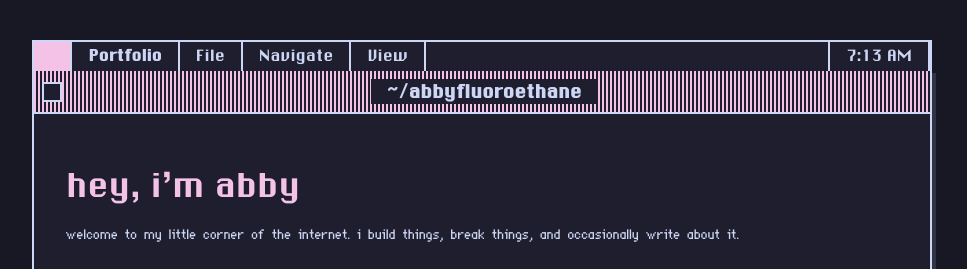
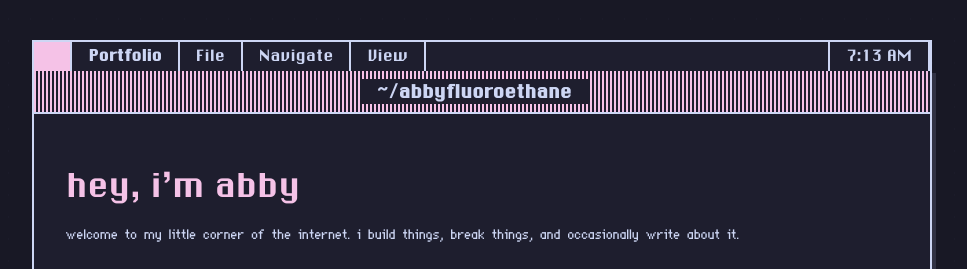
Before and after one commit to logantodd/logantodd.github.io, a Jekyll site: the page built from index.md, in a window 1280 px wide. Shown: the top 269 px of the page, without its empty margins (158-1125 px from the left). Built offline with Jekyll 4.4.1, drawn with Linux system fonts in a browser that asks for light colours.

Commit message:
Remove window close button

```diff
--- a/_layouts/default.html
+++ b/_layouts/default.html
@@ -9,7 +9,6 @@
 
     <div class="window">
       <div class="title-bar">
-        <div class="window-close"></div>
         <div class="title">{{ page.title | default: site.title }}</div>
         <div style="width: 16px;"></div>
       </div>
```
